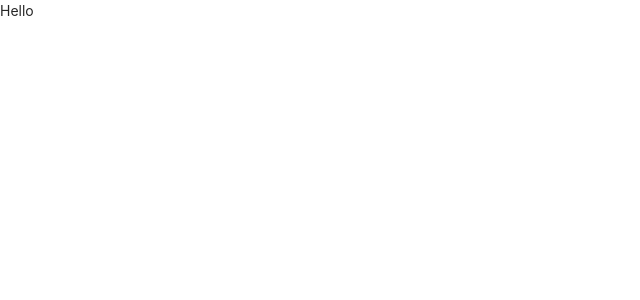
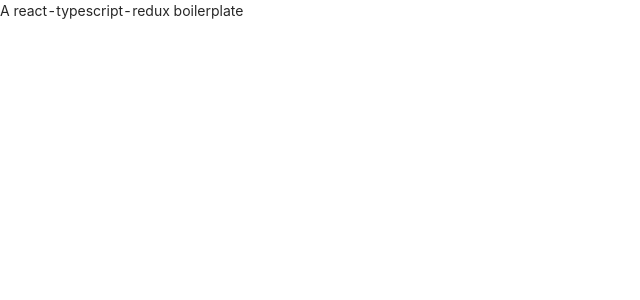
Before and after one commit to tabacalera/ligutanjan, a React (Create React App) app: page / in a window 1280 px wide. Shown: the top 300 px of the page, without its empty margins (0-640 px from the left). Built offline with nearby package versions, Linux system fonts and the light colour scheme.

Commit message:
changed title and description

```diff
--- a/public/index.html
+++ b/public/index.html
@@ -7,8 +7,7 @@
     <meta name="theme-color" content="#000000" />
     <meta
       name="description"
-      content="Internet of Things: Automation and Monitoring of Feed
-      Consumption in Poultry Farming"
+      content="A react-typescript-redux boilerplate"
     />
     <link rel="apple-touch-icon" href="%PUBLIC_URL%/logo192.png" />
     <!--
@@ -25,7 +24,7 @@
       work correctly both with client-side routing and a non-root public URL.
       Learn how to configure a non-root public URL by running `npm run build`.
     -->
-    <title>Feed Monitoring</title>
+    <title>react-typescript boilerplate</title>
   </head>
   <body>
     <noscript>You need to enable JavaScript to run this app.</noscript>
--- a/src/app/pages/Home/LandingPage.jsx
+++ b/src/app/pages/Home/LandingPage.jsx
@@ -1,15 +1,9 @@
-import React from 'react';
+import React from "react";
 
-const LandingPage = props => {
-    return (
-        <div>
-            Hello
-        </div>
-    );
+const LandingPage = (props) => {
+  return <div>A react-typescript-redux boilerplate</div>;
 };
 
-LandingPage.propTypes = {
-
-};
+LandingPage.propTypes = {};
 
 export default LandingPage;
```
